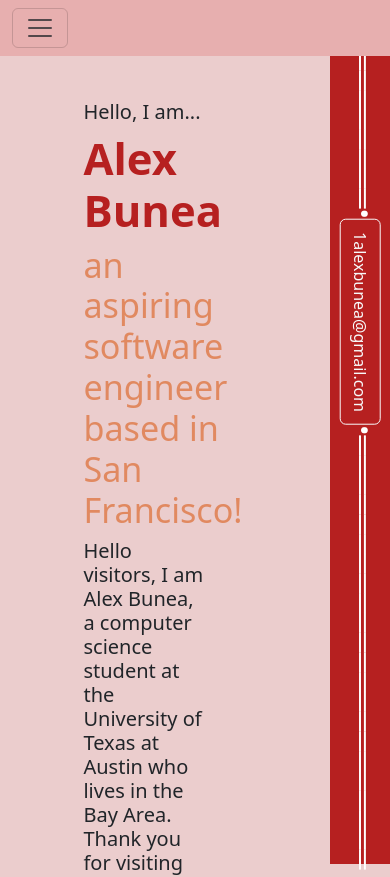
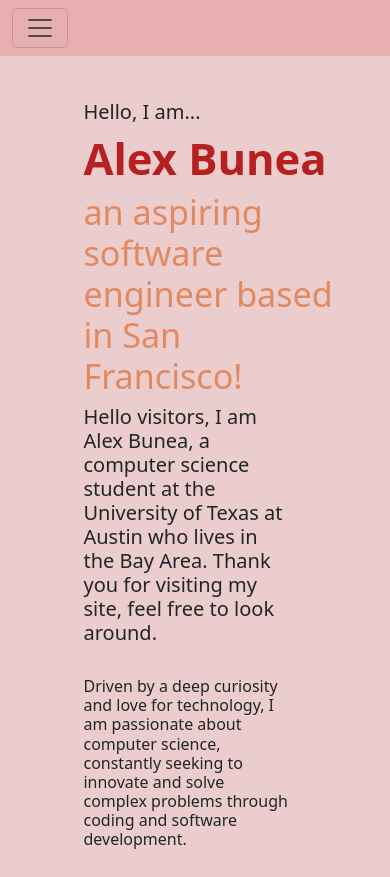
Before and after one commit to 1AlexBunea/Portfolio-Website, a React (Vite) app: page / in a window 390 px wide. Shown: the top 877 px of the page. Built offline with nearby package versions, Linux system fonts and the light colour scheme.

Commit message:
fixed sidebar home-page

```diff
--- a/src/App.tsx
+++ b/src/App.tsx
@@ -104,8 +104,7 @@ function App() {
                         </div>
                     </div>
                     <div className="Sidebar">
-
-                    <Sidebar></Sidebar>
+                      <Sidebar></Sidebar>
                     </div>
                   </div>
                 ))}
--- a/src/Home.tsx
+++ b/src/Home.tsx
@@ -6,7 +6,7 @@ function Home() {
     return (
         <div>
             <div className='container' style={{
-                maxWidth:'50%',
+                maxWidth:'80%',
                 marginLeft:'10%',
             }}>
                 <div>
--- a/src/Sidebar.css
+++ b/src/Sidebar.css
@@ -4,17 +4,10 @@
   position: fixed;
   top: 0;
   right: 0;
-  width: 10%;
-  min-width: 60px; /* Set your desired minimum width */
-  max-width: 5%;
-  margin-right: 0;
-  margin-top: 20px;
+  width: 90px;
   height: 100%;
   background-color: rgb(182, 32, 32);
-  color: black;
-  padding: 20px;
-  box-sizing: border-box; /* Ensures padding is included in the width calculation */
-  transition: opacity 0.3s ease-in-out, visibility 0.3s ease-in-out; /* Smooth transition for hiding/showing */
+  transition: transform 0.3s ease;
 }
 
 .rotated-items {
@@ -30,8 +23,7 @@
 /* Media query to hide the sidebar on small screens */
 @media (max-width: 600px) {
   .sidebar {
-      opacity: 0;
-      visibility: hidden;
+    transform: translateX(100%);
   }
 }
 
--- a/src/Sidebar.tsx
+++ b/src/Sidebar.tsx
@@ -1,27 +1,36 @@
 // src/Sidebar.tsx
 
-import React from 'react';
+import React, { useEffect, useState } from 'react';
 import './Sidebar.css'; // Import the CSS file for styling
 
 const Sidebar: React.FC = () => {
+  const [isVisible, setIsVisible] = useState(true);
+
+  const checkSidebarVisibility = () => {
+    setIsVisible(window.innerWidth >= 600);
+  };
+
+  useEffect(() => {
+    checkSidebarVisibility();
+    window.addEventListener('resize', checkSidebarVisibility);
+    return () => {
+      window.removeEventListener('resize', checkSidebarVisibility);
+    };
+  }, []);
+
   return (
-    <div className="sidebar">
+    <div className={`sidebar ${isVisible ? 'visible' : 'hidden'}`}>
       <div className='rotated-items'>
         <div className='rotated-text'>
-          <h1 style={{
-            color:'white'
-          }}>════════•</h1>
+          <h1 style={{ color:'white' }}>════════•</h1>
         </div>
         <button className='btn btn-outline-light' onClick={() => window.location.href = "mailto:1alexbunea@gmail.com?subject=Subject%20Here&body=Body%20content%20here"}>
           1alexbunea@gmail.com
         </button>
         <div className='rotated-text-2'>
-          <h1 style={{
-            color:'white'
-          }}>•══════════════════════</h1>
+          <h1 style={{ color:'white' }}>•══════════════════════</h1>
         </div>
       </div>
-
     </div>
   );
 };
```
